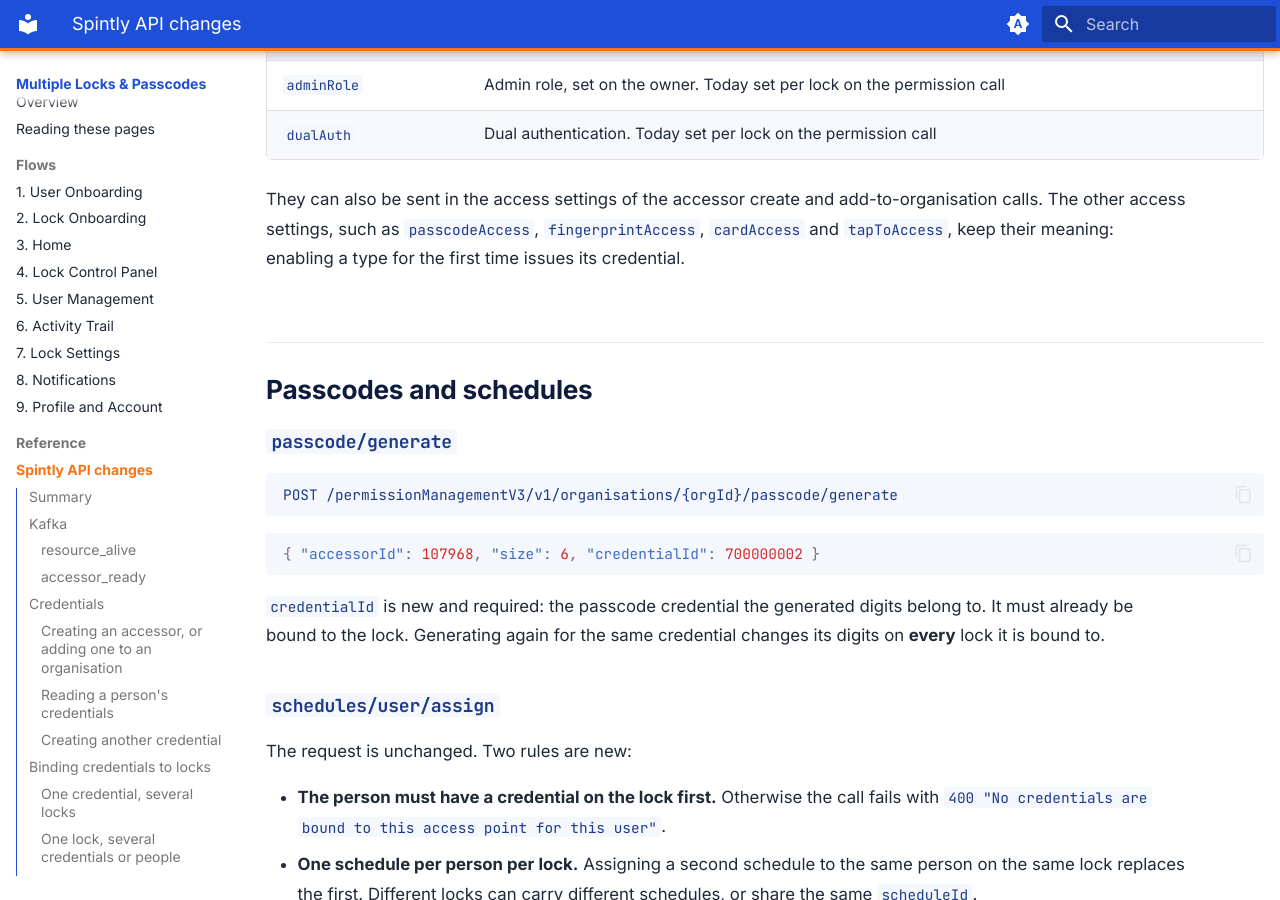
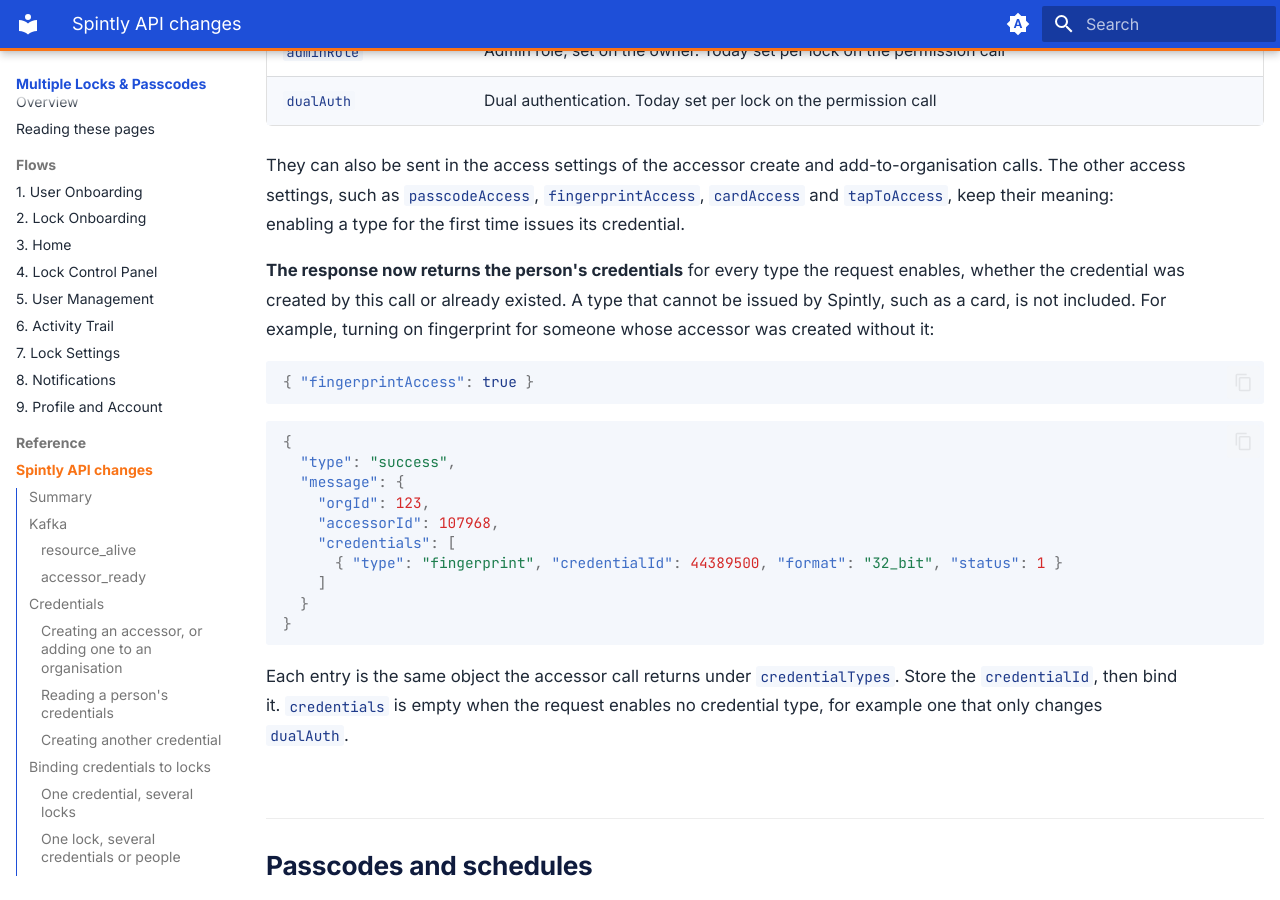
Before and after one commit to spintly-integrations-support/godrej-software-guide, an MkDocs documentation site: the page built from docs/api-changes.md, in a window 1280 px wide and 900 px high, scrolled down 7956 px. Built offline with MkDocs 1.6.1 and Material for MkDocs 9.7.7, drawn with Linux system fonts in a browser that asks for light colours; some of the changed text lies outside the part shown.

Commit message:
Access settings returns the credentials it enables

````diff
--- a/docs/api-changes.md
+++ b/docs/api-changes.md
@@ -17,7 +17,7 @@ All Permission Management paths are under `/permissionManagementV3`, all Credent
 | <span class="chg chg-new">new</span> | `GET …/accessors/{accessorId}/credentials/{credentialId}/permissions` | Lock Settings |
 | <span class="chg chg-new">new</span> | `PATCH …/accessPoints/{accessPointId}/credential-permissions` | Lock Onboarding 4, User Management, Lock Settings |
 | <span class="chg chg-new">new</span> | `GET …/accessPoints/{accessPointId}/credential-permissions` | User Management, Lock Settings |
-| <span class="chg chg-changed">changed</span> | `PATCH …/accessor/{accessorId}/accessSettings`: `dualAuth` and `adminRole` | Lock Onboarding 1, User Management 6 |
+| <span class="chg chg-changed">changed</span> | `PATCH …/accessor/{accessorId}/accessSettings`: `dualAuth` and `adminRole`, and returns the credentials of the types it enables | Lock Onboarding 1 and 8, User Management 1 and 6 |
 | <span class="chg chg-changed">changed</span> | `POST …/passcode/generate`: `credentialId` | User Management 1 |
 | <span class="chg chg-changed">changed</span> | `POST …/schedules/user/assign`: needs credentials on the lock, one schedule per lock | User Management 1, 6 |
 | <span class="chg chg-changed">changed</span> | `PATCH …/accessors/{accessorId}/permissions` and `PATCH …/accessPoints/{accessPointId}/permissions`: **refused** | Replaced everywhere |
@@ -119,7 +119,7 @@ GET /credentialManagementV3/v1/organisations/{orgId}/accessors/{accessorId}/cred
 }
 ```
 
-A person can hold several credentials of one type, so key on `credentialId`, never on `type`. Use this to read a credential created when a type was enabled on access settings, which that call does not return. For example, a person whose accessor was created without fingerprint gets their fingerprint credential only when `fingerprintAccess` is first enabled for them: read it here with `?credentialType=fingerprint`, then bind it.
+A person can hold several credentials of one type, so key on `credentialId`, never on `type`. Use it whenever you need a `credentialId` you did not store, for example after a failed write on your side.
 
 ### Creating another credential
 
@@ -271,6 +271,27 @@ Two fields join the person's access settings. Both apply to the **person across
 
 They can also be sent in the access settings of the accessor create and add-to-organisation calls. The other access settings, such as `passcodeAccess`, `fingerprintAccess`, `cardAccess` and `tapToAccess`, keep their meaning: enabling a type for the first time issues its credential.
 
+**The response now returns the person's credentials** for every type the request enables, whether the credential was created by this call or already existed. A type that cannot be issued by Spintly, such as a card, is not included. For example, turning on fingerprint for someone whose accessor was created without it:
+
+```json
+{ "fingerprintAccess": true }
+```
+
+```json
+{
+  "type": "success",
+  "message": {
+    "orgId": 123,
+    "accessorId": 107968,
+    "credentials": [
+      { "type": "fingerprint", "credentialId": 44389500, "format": "32_bit", "status": 1 }
+    ]
+  }
+}
+```
+
+Each entry is the same object the accessor call returns under `credentialTypes`. Store the `credentialId`, then bind it. `credentials` is empty when the request enables no credential type, for example one that only changes `dualAuth`.
+
 ## Passcodes and schedules
 
 ### `passcode/generate`
````
Also changed, not shown: docs/lock-onboarding.md (+3 -6 lines), docs/pending.md (+1 -1 lines), docs/user-management.md (+2 -2 lines).
